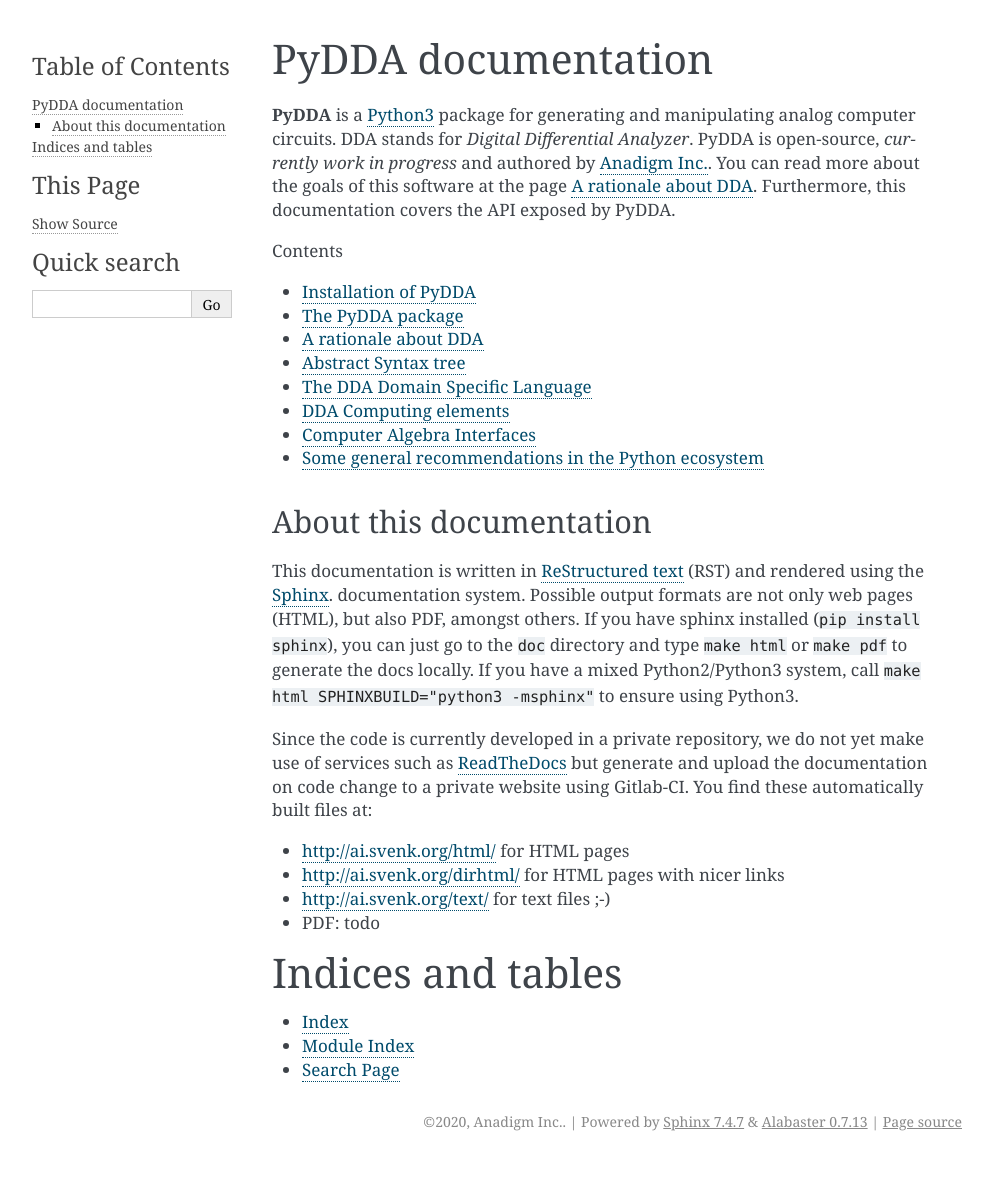
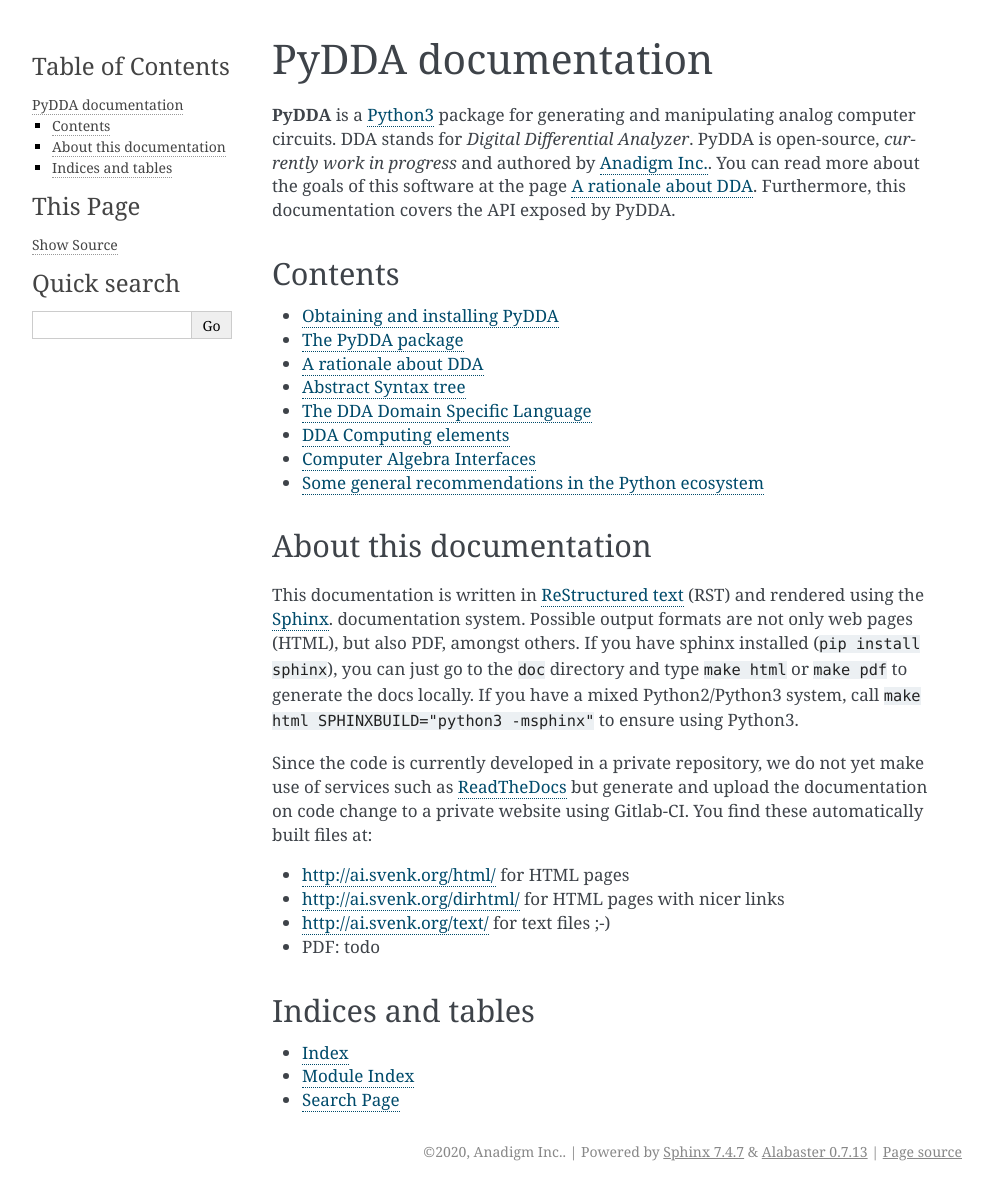
Before and after one commit to anabrid/pyanalog, a Sphinx documentation site: the page built from PyDDA/doc/index.rst, in a window 1280 px wide. Shown: the whole page, without its empty margins (148-1141 px from the left). Built offline with Sphinx 7.4.7, drawn with Linux system fonts in a browser that asks for light colours; before the commit the page ends 1161 px from its top, so only the background shows below that.

Commit message:
PyDDA doc: Some fixes

```diff
--- a/PyDDA/doc/conf.py
+++ b/PyDDA/doc/conf.py
@@ -43,6 +43,9 @@
 
 autodoc_member_order = "bysource"
 
+# Solves "Sphinx Error contents.rst not found" on some systems, see
+# https://stackoverflow.com/a/56448499
+master_doc = "index"
 
 # -- Options for HTML output -------------------------------------------------
 
--- a/PyDDA/doc/index.rst
+++ b/PyDDA/doc/index.rst
@@ -9,9 +9,11 @@
 :ref:`rationale`. Furthermore, this documentation covers the API exposed by
 PyDDA.
 
+Contents
+--------
+
 .. toctree::
    :maxdepth: 1
-   :caption: Contents
 
    installation
    intro
@@ -46,7 +48,7 @@
 
 
 Indices and tables
-==================
+------------------
 
 * :ref:`genindex`
 * :ref:`modindex`
--- a/PyDDA/doc/installation.rst
+++ b/PyDDA/doc/installation.rst
@@ -1,7 +1,7 @@
 .. _installation:
 
-Installation of PyDDA
-=====================
+Obtaining and installing PyDDA
+==============================
 
 PyDDA can be used without dependencies. Only make sure you use a *recent* Python 3
 installation. We use `f-strings`, so at least Python 3.6 is required.
```
